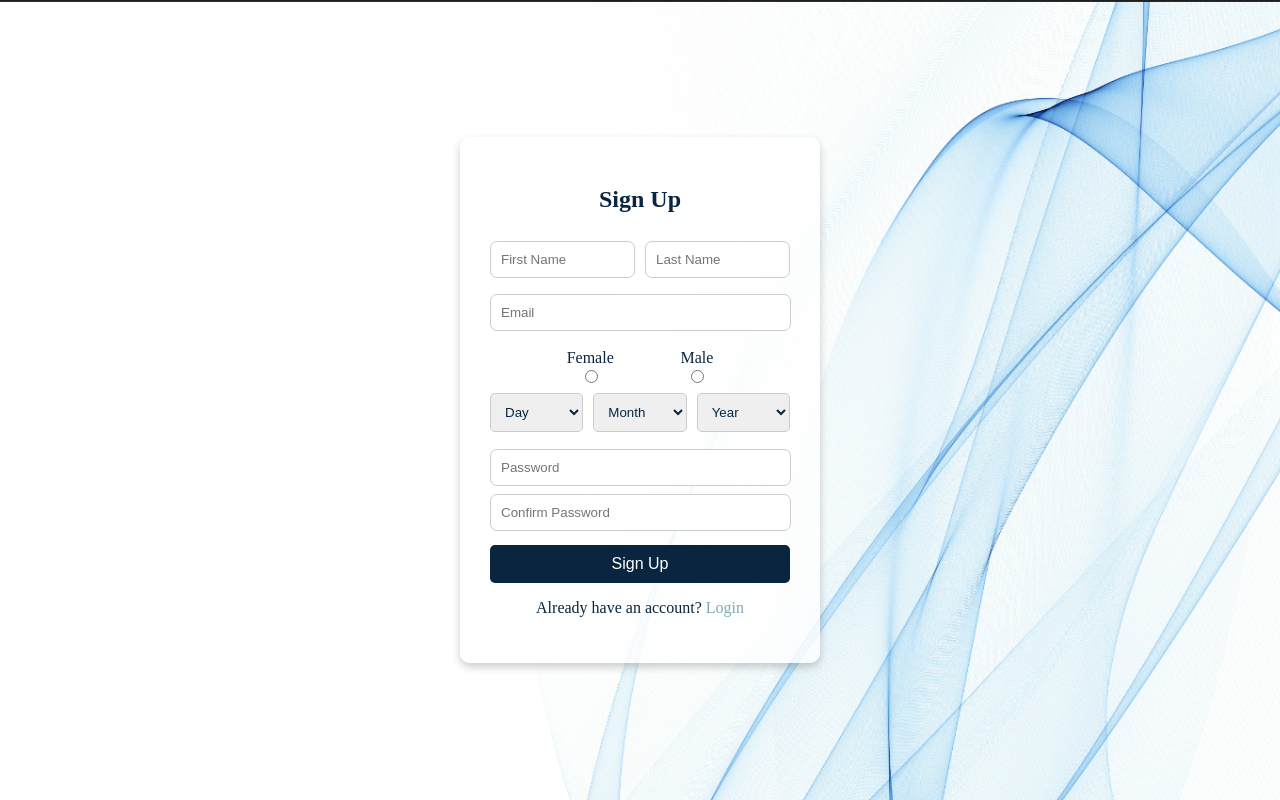
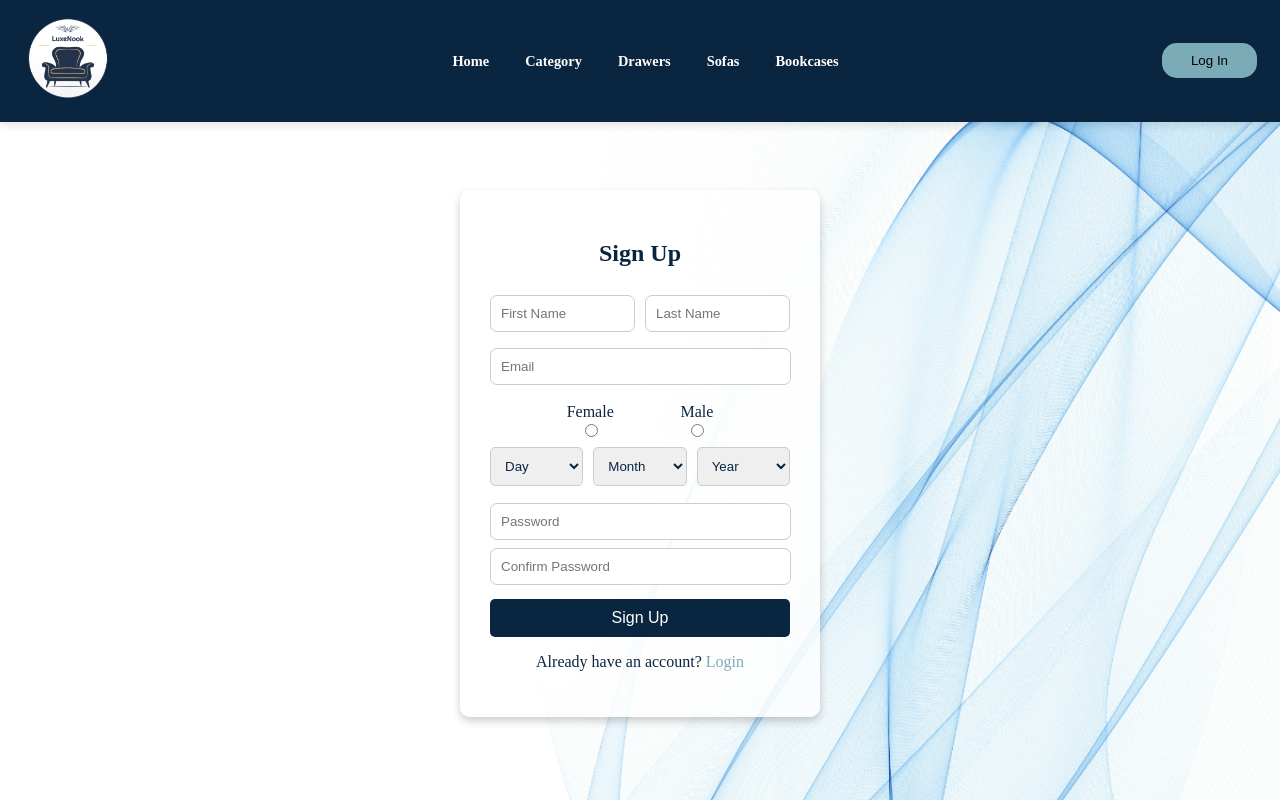
Before and after one commit to ishowbeha/Projekti, a PHP site: page /sign_up.html in a window 1280 px wide. Run offline with PHP 8.4, Linux system fonts and the light colour scheme.

Commit message:
Validimi i sign up dhe implementimi i nav bar tek pages tjera

```diff
--- a/index.html
+++ b/index.html
@@ -26,10 +26,6 @@
             <div id="loginDiv">
               <a href="LogIn1.html"> <button id="butoniLogIn">Log In</button></a>
             </div>
-        <!--   <div class="cart-icons">
-                <i class="fas fa-search"></i>
-                <i class="fas fa-shopping-cart"></i>
-            </div> -->
         </div>
     </header>
 
--- a/sign_up.css
+++ b/sign_up.css
@@ -1,13 +1,67 @@
 body {
-    background-image: url('LogInPhoto.png'); /* Fotoja si sfond */
-    background-size: cover; /* Mbulo të gjithë faqen */
-    background-position: center; /* Qendroje sfondin */
-    background-repeat: no-repeat; /* Mos përsërit sfondin */
+    background-image: url('LogInPhoto.png');
+    background-size: cover;
+    background-position: center;
+    background-repeat: no-repeat;
     margin: 0;
-    height: 100vh; /* Lartësia e trupit sa dritarja */
+    height: 100vh;
+}
+.header {
+    background-color: #0a2540;
+    color: white;
+    padding: 1rem 0;
+    position: sticky;
+    top: 0;
+    z-index: 1000;
     display: flex;
-    justify-content: center; /* Qendron në mes horizontalisht */
-    align-items: center; /* Qendron në mes vertikalisht */
+    justify-content: space-between;
+    align-items: center;
+    box-shadow: 0px 4px 8px rgba(0, 0, 0, 0.1);
+}
+
+.navbar {
+    display: flex;
+    align-items: center;
+    width: 100%;
+    justify-content: space-between;
+}
+
+.navbar .logo img {
+    width: 120px;
+    height: auto;
+    margin-left: 9px;
+}
+
+.navbar nav a {
+    color: white;
+    margin: 0 1rem;
+    text-decoration: none;
+    font-size: 0.9rem;
+    font-weight: bold;
+    transition: color 0.3s ease;
+}
+
+.navbar nav a:hover {
+    color: #f4c542;
+}
+#loginDiv #butoniLogIn{
+    width: 95px;
+    height: 35px;
+    background-color: rgb(124, 171, 184);
+    margin-right: 23px;
+    border: none;
+    border-radius: 15px;
+}
+#butoniLogIn:hover{
+    cursor: pointer;
+    transform: scale(1.05);
+}
+.c{
+    width: 100%;
+    height: 83%;
+    display: flex;
+    justify-content: center;
+    align-items: center;
 }
 .signup-container {
     background-color: rgba(255, 255, 255, 0.8); /* Sfondi me pak transparencë për të parë foto-n pas */
--- a/sign_up.html
+++ b/sign_up.html
@@ -7,15 +7,35 @@
     <link rel="stylesheet" href="sign_up.css">
 </head>
 <body>
+
+    <header class="header">
+        <div class="navbar">
+
+            <div class="logo">
+                <img id="logo1" src="Icons/LogoKryesorePaBackground.png" alt="Logo" />
+            </div>
+            <nav>
+                <a href="index.html">Home</a>
+                <a href="index.html#categories" onclick=scrollToCategory()>Category</a>
+                <a href="#drawers">Drawers</a>
+                <a href="#sofas">Sofas</a>
+                <a href="#bookcases">Bookcases</a>
+            </nav>
+            <div id="loginDiv">
+              <a href="LogIn1.html"> <button id="butoniLogIn">Log In</button></a>
+            </div>
+        </div>
+    </header>
+    <div class="c">
     <div class="signup-container">
         <h2>Sign Up</h2>
         <form action="#">
             <div class="input-container">
-                <input type="text" class="inputet" placeholder="First Name" name="firstname" required>
-                <input type="text" class="inputet" placeholder="Last Name" name="lastname" required>
+                <input type="text" class="inputet" placeholder="First Name" id="emri" name="firstname" required>
+                <input type="text" class="inputet" placeholder="Last Name"  id="mbiemri" name="lastname" required>
             </div>
 
-            <input type="email" class="inputet" placeholder="Email" name="email" required>
+            <input type="email" class="inputet" placeholder="Email"         id="email"name="email" required>
             <div class="mainGender">
                     <div class="genders">
                         <input id="female" type="radio" name="gender" value="f">
@@ -110,13 +130,15 @@
                 </select>
             </div>
 
-            <input type="password" class="inputet" placeholder="Password" name="password" required>
-            <input type="password" class="inputetConfirmPassword" placeholder="Confirm Password" name="password" required>
-            <button type="submit" class="butoni">Sign Up</button>
+            <input type="password" class="inputet"                  id="pass" placeholder="Password" name="password" required>
+            <input type="password" class="inputetConfirmPassword"   id="cpass" placeholder="Confirm Password" name="password" required>
+            <button type="submit" class="butoni"                    id="btn">Sign Up</button>
         </form>
         <div class="login-link">
             <p>Already have an account? <a href="logIn1.html">Login</a></p> <!-- Linku për Login -->
         </div>
     </div>
+    </div>
+    <script src="sign_up.js"></script>
 </body>
 </html>
```
Also changed, not shown: LogIn1.css (+59 -4 lines), LogIn1.html (+21 -1 lines), LogIn1.js (deleted, +0 -7 lines), kategorite.css (+13 -0 lines), sign_up.js (added, +53 -0 lines), style.css (+10 -17 lines).
